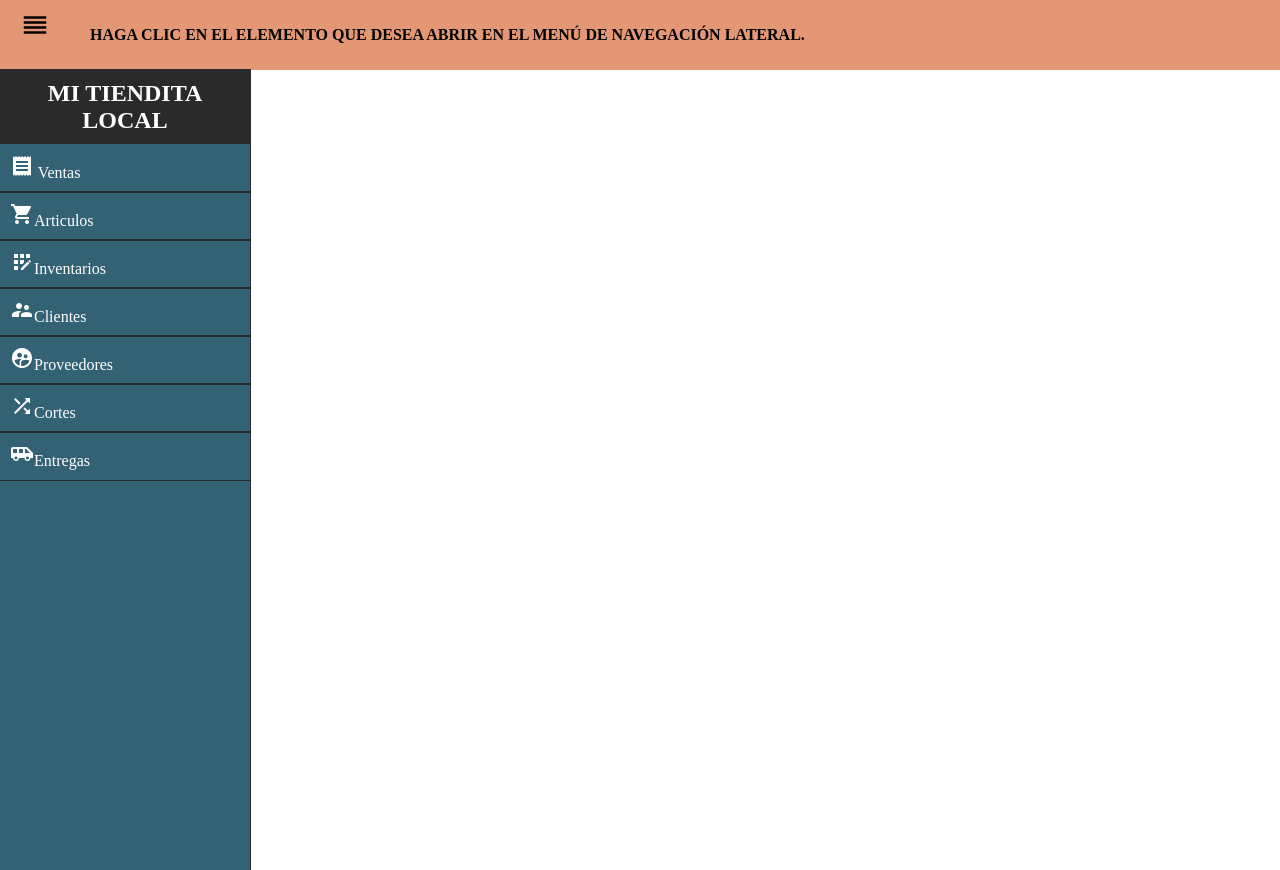
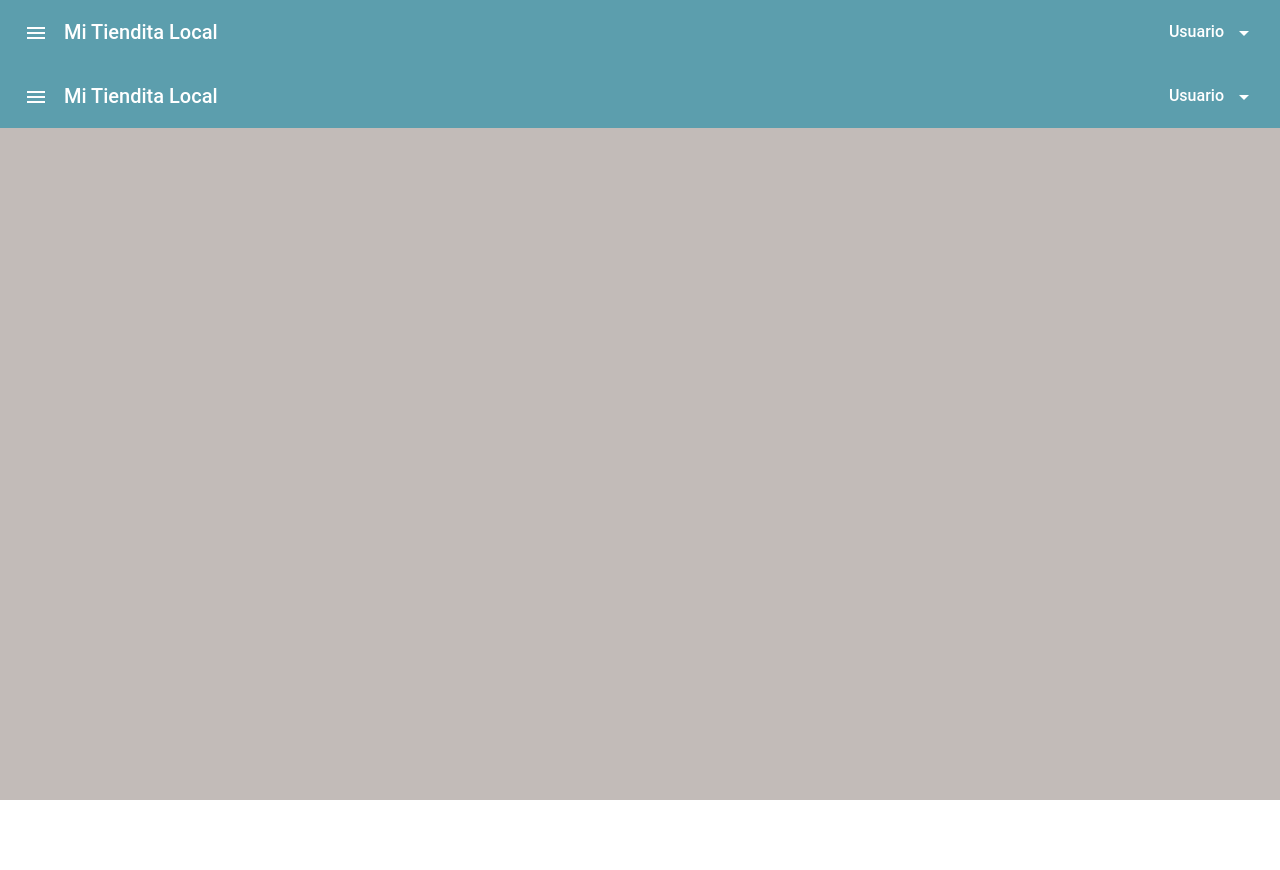
Before and after one commit to Derkk117/Mi-tiendita-local-front, an Angular app: page /sideBar in a window 1280 px wide. After the commit the page ends 800 px from the top, so only its background shows below. Built offline with nearby package versions, Linux system fonts and the light colour scheme.

Commit message:
Funciona correctamente el sideNav

```diff
--- a/src/app/app.component.html
+++ b/src/app/app.component.html
@@ -1 +1,2 @@
-<router-outlet></router-outlet>
+<!--APP SIDE NAV-->
+<app-side-bar></app-side-bar>
--- a/src/app/modules/home/components/side-bar/side-bar.component.html
+++ b/src/app/modules/home/components/side-bar/side-bar.component.html
@@ -1,50 +1,45 @@
-<div style="background: #E39774; display: flex">
-    <span class="material-icons" style="padding: 10px 20px; font-size:30px;
-    cursor:pointer; color: black;">reorder</span>
-    <p style="color: black; font-weight: bold;  padding: 10px 20px; text-transform: uppercase;">
-        Haga clic en el elemento que desea abrir
-        en el menú de navegación lateral.</p>
+<div class="example-container" [class.example-is-mobile]="mobileQuery.matches" *ngIf="shouldRun">
+  <mat-toolbar color="primary" class="example-toolbar">
+    <button mat-icon-button (click)="snav.toggle()">
+      <mat-icon>menu</mat-icon>
+    </button>
+    <h1 class="example-app-name">Mi Tiendita Local</h1>
+    <div style="margin-left: auto;">
+      <span style="font-size: 16px;">Usuario</span>
+      <button mat-icon-button [matMenuTriggerFor]="menu">
+        <mat-icon>arrow_drop_down</mat-icon>
+      </button>
+
+      <mat-menu #menu="matMenu">
+        <button mat-menu-item (click)="navegar('')">
+          <mat-icon>home</mat-icon>
+          <span>Home</span>
+        </button>
+        <button mat-menu-item (click)="navegar('')">
+          <mat-icon>account_circle</mat-icon>
+          <span>Ver perfil</span>
+        </button>
+      </mat-menu>
+    </div>
+
+  </mat-toolbar>
+  <mat-sidenav-container class="example-sidenav-container"
+                         [style.marginTop.px]="mobileQuery.matches ? 10 : 0">
+    <mat-sidenav #snav [mode]="mobileQuery.matches ? 'over' : 'side'"
+                 [fixedInViewport]="mobileQuery.matches" fixedTopGap="10">
+      <mat-nav-list>
+        <a style ="color: white;" mat-list-item [routerLink]="nav.route"
+        *ngFor="let nav of fillerNav">
+          <mat-icon class="icono">{{nav.icon}}</mat-icon>
+          {{nav.name}}
+        </a>
+      </mat-nav-list>
+    </mat-sidenav>
+
+    <mat-sidenav-content>
+      <!--Aqui va el contenido cuando se da click en alguna de las opciones de side nav-->
+      <!--<p *ngFor="let content of fillerContent">{{content}}</p>-->
+      <router-outlet></router-outlet>
+    </mat-sidenav-content>
+  </mat-sidenav-container>
 </div>
-<div style="background: black">
-  <div class="sideBar">
-          <h2>MI TIENDITA LOCAL</h2>
-          <ul>
-              <li>
-                  <a href="#">
-                      <span class="material-icons">receipt</span>
-                      Ventas
-                  </a>
-              </li>
-              <li>
-                <a href="#">
-                  <span class="material-icons">shopping_cart</span>Articulos
-                </a>
-              </li>
-              <li>
-                <a href="#">
-                  <span class="material-icons">app_registration</span>Inventarios
-                </a>
-              </li>
-              <li>
-                <a href="#">
-                  <span class="material-icons">supervisor_account</span>Clientes
-                </a>
-                </li>
-              <li>
-                <a href="#">
-                  <span class="material-icons">supervised_user_circle</span>Proveedores
-                </a>
-              </li>
-              <li>
-                <a href="#">
-                  <span class="material-icons ">shuffle</span>Cortes
-                </a>
-              </li>
-              <li>
-                <a href="#">
-                  <span class="material-icons">airport_shuttle</span>Entregas
-                </a>
-              </li>
-          </ul>
-  </div>
-</div>
--- a/src/app/modules/home/components/side-bar/side-bar.component.scss
+++ b/src/app/modules/home/components/side-bar/side-bar.component.scss
@@ -1,46 +1,51 @@
-.pagecontainer
+.example-container
 {
     display: flex;
-    height: 100%;
-    background: #5C9EAD;
+    flex-direction: column;
+    position: absolute;
+    top: 0;
+    bottom: 0;
+    left: 0;
+    right: 0;
 }
 
-.sideBar{
-    position: absolute;
-    width: 250px;
-    height: 100%;
-    background: #326273;
-    color: #fff;
-    outline: 1px solid #2a2a2a;
+.example-is-mobile .example-toolbar
+{
+  position: fixed;
+  z-index: 2;
 }
 
-.sideBar h2{
-    text-align: center;
-    margin: 0;
-    padding: 10px;
-    background: #2a2a2a;
+//Titulo
+h1.example-app-name
+{
+  margin-left: 8px;
 }
 
-.sideBar ul{
-    list-style: none;
-    padding: 0;
-    margin: 0;
+.example-sidenav-container
+{
+  flex: 1;
+  background: #c2bbb8;
 }
 
-.sideBar li{
-    outline: 1px solid #2a2a2a;
-    transition: all 0.3s;
+.example-is-mobile .example-sidenav-container
+{
+    flex: 1 0 auto;
 }
 
-.sideBar li:hover
+.icono
 {
-    background: rgb(199, 134, 74);
-    border-left: 5px solid #eee;
+margin-right: 20px;
 }
 
-.sideBar a{
-    display: block;
-    color: #fff;
-    text-decoration: none;
-    padding: 10px;
+//Menu de iconos
+.mat-sidenav
+{
+  background: #326273;
+
 }
+
+//Parte de arriba
+.example-toolbar
+{
+  background: #5C9EAD;
+}
--- a/src/app/modules/home/components/side-bar/side-bar.component.ts
+++ b/src/app/modules/home/components/side-bar/side-bar.component.ts
@@ -1,4 +1,7 @@
-import { Component, OnInit } from '@angular/core';
+import { ChangeDetectorRef } from '@angular/core';
+import { Component, OnDestroy } from '@angular/core';
+import {MediaMatcher} from '@angular/cdk/layout';
+import {Router} from '@angular/router';
 
 @Component({
   selector: 'app-side-bar',
@@ -6,10 +9,36 @@ import { Component, OnInit } from '@angular/core';
   styleUrls: ['./side-bar.component.scss']
 })
 
-export class SideBarComponent implements OnInit{
+export class SideBarComponent implements OnDestroy{
 
-  constructor() { }
+  mobileQuery: MediaQueryList;
 
-  ngOnInit(): void {
+  fillerNav = [
+    {name:"Ventas", route:"Ventas", icon:"receipt"},
+    {name:"Articulos", route:"Articulos", icon:"shopping_cart"},
+    {name:"Inventarios", route:"Inventarios", icon:"app_registration"},
+    {name:"Clientes", route:"Clientes", icon:"supervisor_account"},
+    {name:"Proveedores", route:"Proveedores", icon:"supervised_user_circle"},
+    {name:"Cortes", route:"Cortes", icon:"shuffle"},
+    {name:"Entregas", route:"Entregas", icon:"airport_shuttle"},
+    {name:"Configuracion", route:"Configuracion", icon:"account_circle"},
+  ]
+  private _mobileQueryListener: () => void;
+
+  constructor(changeDetectorRef: ChangeDetectorRef, media: MediaMatcher, private router:Router) {
+    this.mobileQuery = media.matchMedia('(max-width: 600px)');
+    this._mobileQueryListener = () => changeDetectorRef.detectChanges();
+    this.mobileQuery.addListener(this._mobileQueryListener);
+  }
+
+  ngOnDestroy(): void {
+    this.mobileQuery.removeListener(this._mobileQueryListener);
+  }
+
+  shouldRun = true;
+
+  navegar(url:string)
+  {
+    this.router.navigate([url]);
   }
 }
--- a/src/index.html
+++ b/src/index.html
@@ -6,12 +6,11 @@
   <base href="/">
   <meta name="viewport" content="width=device-width, initial-scale=1">
   <link rel="icon" type="image/x-icon" href="favicon.ico">
-  <link href="https://fonts.googleapis.com/icon?family=Material+Icons"
-      rel="stylesheet">
-  <!--Direcciion de los iconos a utilizar-->
+  <!--Direccion de Material Icons -->
+  <link href="https://fonts.googleapis.com/icon?family=Material+Icons&display=block"
+  rel="stylesheet">
+  <!--Direccion de los iconos a utilizar-->
   <link rel="preconnect" href="https://fonts.gstatic.com">
-  <!--Direccion de tipo de fuente para las letras-->
-  <link href="https://fonts.googleapis.com/css2?family=Source+Sans+Pro:ital,wght@0,200;0,300;0,400;0,600;0,700;0,900;1,200;1,300;1,400;1,600;1,700;1,900&display=swap" rel="stylesheet">
 </head>
 <body>
   <app-root></app-root>
--- a/src/styles.scss
+++ b/src/styles.scss
@@ -1,5 +1,8 @@
-/* You can add global styles to this file, and also import other style files */
-html, body{
-    //height: 100%;
+/* Se importa el estilo de SideNav */
+@import '~@angular/material/prebuilt-themes/deeppurple-amber.css';
+
+body, html
+{
+    font-family: Roboto, Arial, sans-serif;
     margin: 0;
 }
```
Also changed, not shown: package.json (+4 -4 lines), src/app/app.module.ts (+19 -4 lines), src/app/modules/home/components/side-bar/side-bar.module.ts (deleted, +0 -10 lines), 1 other file (tests, documents, lock files or other folders).
